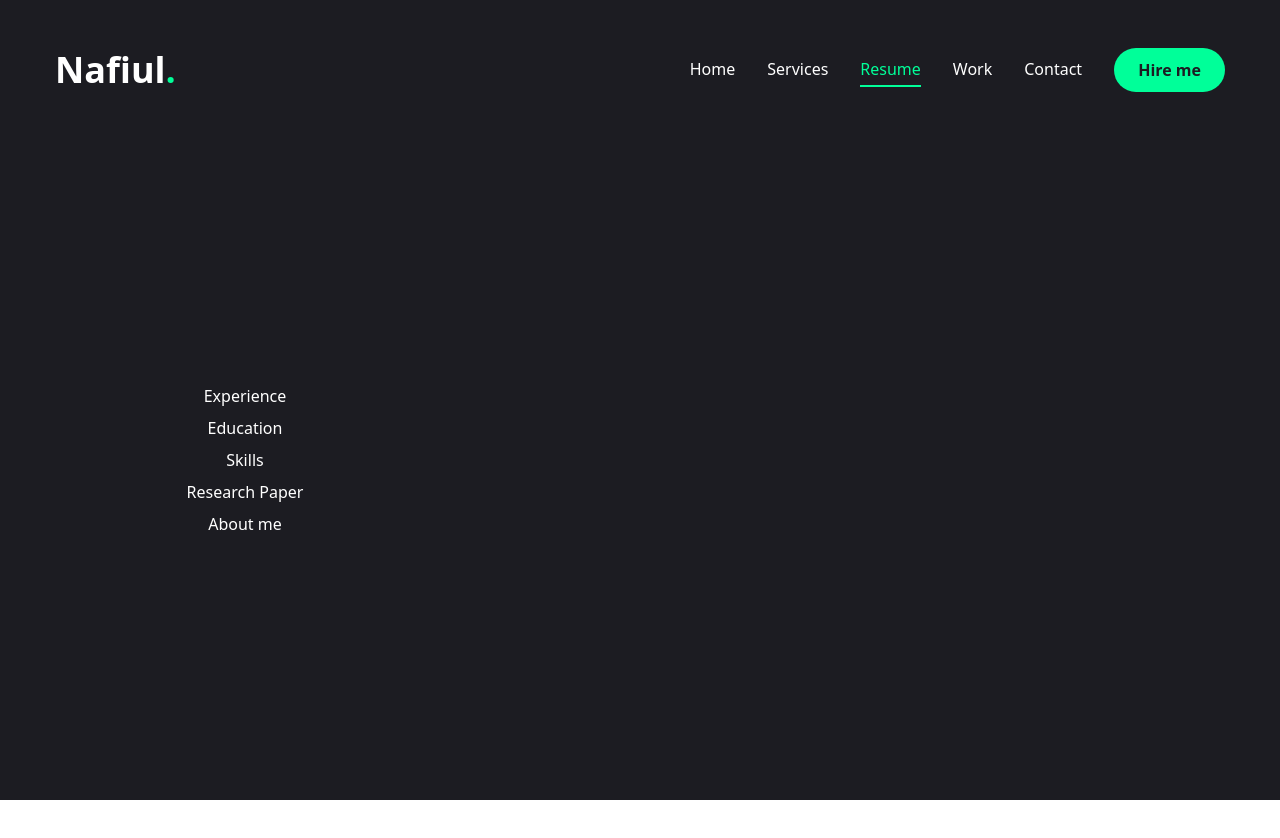
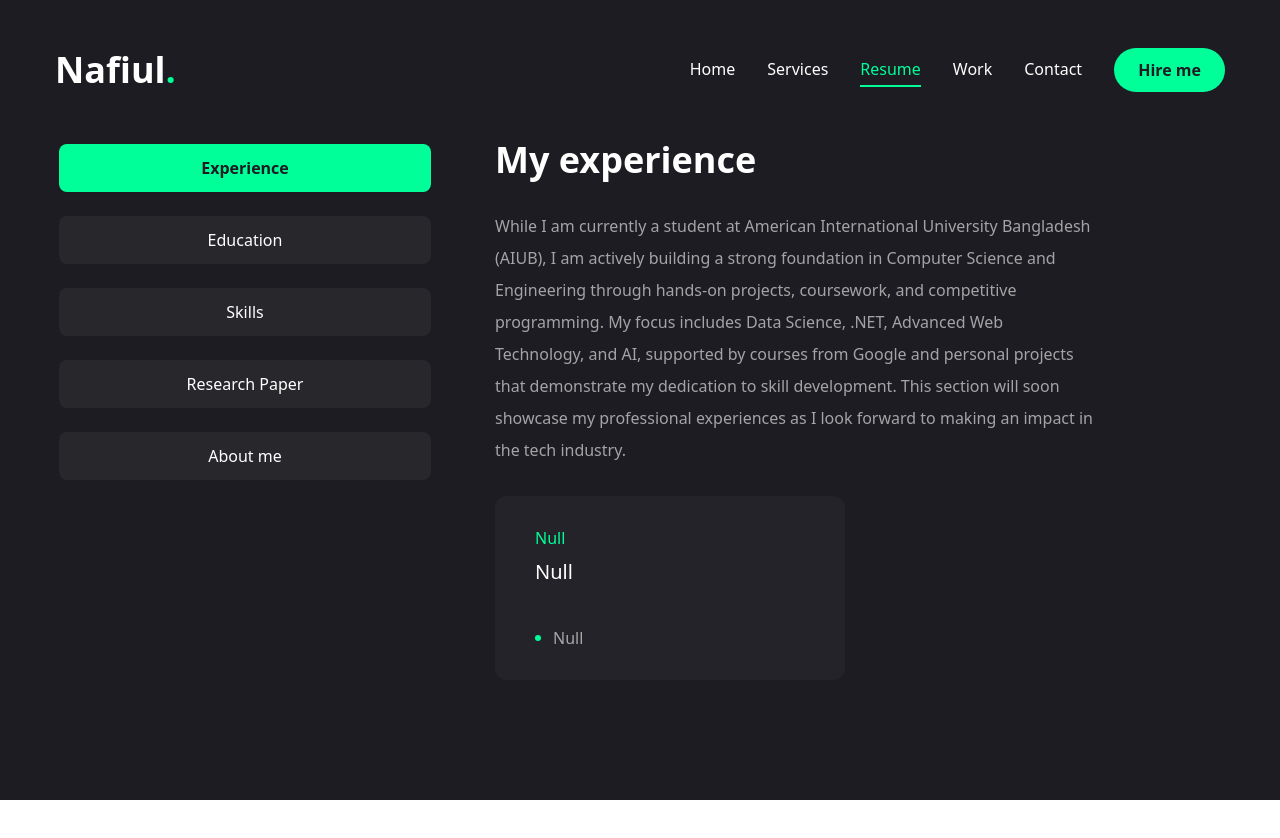
Before and after one commit to nafiulhaqueinan/Portfolio_site, a Next.js app: page /resume in a window 1280 px wide. Shown: the top 838 px of the page. Before the commit the page ends 800 px from the top, so only its background shows below. Built offline with nearby package versions, Linux system fonts and the light colour scheme.

Commit message:
all solved
and

```diff
--- a/app/page.jsx
+++ b/app/page.jsx
@@ -30,7 +30,7 @@
               className="Uppercase flex items-center gap-2"
               >
                 <span>Download CV</span>
-                <FiDownload class="text-xl"/>
+                <FiDownload className="text-xl"/>
               </Button>
               <div className="mb-8 xl:mb-0">
                 <Social
--- a/app/resume/page.jsx
+++ b/app/resume/page.jsx
@@ -1,20 +1,18 @@
 "use client";
 
 import {
-    FaHtml5, FaCss3, FaJs, FaReact, FaFigma, FaNodeJs
+    FaHtml5, FaCss3, FaJs, FaReact, FaFigma, FaNodeJs,FaJava ,FaTerminal
 } from "react-icons/fa";
 import {
-    SiCplusplus, SiPython, SiTensorflow, SiScikitlearn, SiJava, SiMysql, SiCsharp, SiGit, SiIntellijidea, SiGithub, SiPycharm, SiVisualstudiocode, SiWindows, SiLinux, SiArchlinux
+    SiCplusplus, SiPython, SiTensorflow, SiScikitlearn, SiMysql, SiCsharp, SiGit, SiIntellijidea, SiGithub, SiPycharm, SiVisualstudiocode, SiWindows, SiLinux, SiArchlinux
 } from "react-icons/si";
-import {
-    DiBash, DiDocker
-} from "react-icons/di";
+
 import { Description } from "@radix-ui/react-dialog";
 
 const about={
-    title:'About',
+    title:"About",
     Description:
-    "Hello! I'm Nafiul Haque, a passionate and dedicated Computer Science and Engineering student at American International University Bangladesh (AIUB). With a strong foundation in data science, .NET, advanced web technology, and competitive programming, I continuously strive to expand my expertise. I’ve also completed professional courses in AI and Product Management, which help me approach projects with a balanced perspective of both innovation and practicality. I am currently building my portfolio to showcase my skills and projects as I work toward a future in the tech industry.",
+    "Hello! Im Nafiul Haque, a passionate and dedicated Computer Science and Engineering student at American International University Bangladesh (AIUB). With a strong foundation in data science, .NET, advanced web technology, and competitive programming, I continuously strive to expand my expertise. I’ve also completed professional courses in AI and Product Management, which help me approach projects with a balanced perspective of both innovation and practicality. I am currently building my portfolio to showcase my skills and projects as I work toward a future in the tech industry.",
     info:[
     {
         fieldName:"Name",
@@ -117,59 +115,59 @@
 
         {
             icon:<SiCplusplus/>,
-            name:'C++',
+            name:"C++",
         },
         {
             icon:<SiPython/> ,
-            name:'Python',
+            name:"Python",
         },
         {
             icon:<SiTensorflow/>,
-            name:'Tensorflow',
+            name:"Tensorflow",
         },
         {
             icon: <SiScikitlearn/>,
-            name:'Scikitlearn',
+            name:"Scikitlearn",
         },
         {
-            icon: <SiJava/>,
-            name:'Java',
+            icon: <FaJava/>,
+            name:"Java",
         },
         {
             icon: <SiMysql/>,
-            name:'Mysql',
+            name:"Mysql",
         },
         {
             icon: <SiCsharp/>,
-            name:'C#',
+            name:"C#",
         },
         {
-            icon: <DiBash/>,
-            name:'Bash',
+            icon: <FaTerminal/>,
+            name:"Bash",
         },
         {
             icon:<FaHtml5/>,
-            name:'Html 5',
+            name:"Html 5",
         },
         {
             icon: <FaCss3/>,
-            name:'Css',
+            name:"Css",
         },
         {
             icon:<FaReact/> ,
-            name:'React',
+            name:"React",
         },
         {
             icon: <FaJs/>,
-            name:'JavaScript',
+            name:"JavaScript",
         },
         {
             icon:<SiGithub/> ,
-            name:'Github',
+            name:"Github",
         },
         {
             icon:<SiArchlinux/> ,
-            name:'Arch linux',
+            name:"Arch linux",
         },
 
     ],
@@ -177,34 +175,35 @@
 
 const research={
     title:"My Research Paper",
+    discription:"Throughout my academic journey, I have engaged in impactful research projects that bridge theory with practical applications in technology and data science. My recent work includes studies on enhancing the scalability and efficiency of cryptocurrency systems.",
     items:[
         {
             Topic:"Improtance of Research in Undergraduate Level",
-            year:"2024",
-            Domain:"Statistics",
-            Supervised:"Dr.Ummey Aysha"
+            year:"Year: 2024",
+            Domain:"Domain: Statistics",
+            Supervised:"Supervised: Dr.Ummey Aysha"
         },
         {
             Topic:"Revamping Cryptocurrency Systems for Improved Efficiency and Scalability",
-            year:"2024",
-            Domain:"Computer Science",
-            Supervised:"Faruk Abdullha Al Shohan"
+            year:"Year: 2024",
+            Domain:"Domain: Computer Science",
+            Supervised:"Supervised: Faruk Abdullha Al Shohan"
         },
     ],
 };
 
-import { Tabs, TabsContent,TabsList,TabsTrigger } from "@radix-ui/react-tabs";
+import { Tabs, TabsContent,TabsList,TabsTrigger } from "@/components/ui/tabs";
 
-import { Tooltip,TooltipContent,TooltipProvider,TooltipTrigger } from "@radix-ui/react-tooltip";
+import { Tooltip,TooltipContent,TooltipProvider,TooltipTrigger } from "@/components/ui/tooltip";
 
-import { ScrollArea } from "@radix-ui/react-scroll-area";
+import { ScrollArea } from "@/components/ui/scroll-area";
 
 import { motion } from "framer-motion";
 
 const Resume = () =>{
     return (
         <motion.div
-        initial={{opacity:0}}
+        initial={{opacity: 0}}
         animate={{
             opacity:1,
             transition:{delay:2.4,duration:0.4,ease:"easeIn"},
@@ -214,15 +213,151 @@
             <div className="container mx-auto">
                 <Tabs
                 defaultValue="experience"
-                className="flex flex-col xl:flex-row gap-[50px]"
+                className="flex flex-col xl:flex-row gap-[60px]"
                 >
-                    <TabsList className="flex flex-col w-full max-w-[380px] mx-auto xl:mx-0">
+                    <TabsList className="flex flex-col w-full max-w-[380px] mx-auto xl:mx-0 gap-6">
                         <TabsTrigger value="experience">Experience</TabsTrigger>
                         <TabsTrigger value="education">Education</TabsTrigger>
                         <TabsTrigger value="skills">Skills</TabsTrigger>
                         <TabsTrigger value="research">Research Paper</TabsTrigger>
                         <TabsTrigger value="about">About me</TabsTrigger>
                     </TabsList>
+                    {/* content */}
+                    <div className="min-h-[70vh] w-full">
+                        {/* experience */}
+                        <TabsContent value="experience" className="w-full">
+                            <div className="flex flex-col gap-[30px] text-center xl:text-left">
+                                <h3 className="text-4xl font-bold">{experience.title}</h3>
+                                <p className="max-w-[600px] text-white/60 mx-auto xl:mx-0">
+                                {experience.Description}
+                                </p>
+                                <ScrollArea className="h-[400px]">
+                                    <ul className="grid grid-cols-1 lg:grid-cols-2 gap-[30px]">
+                                        {experience.items.map((item,index)=>{
+                                            return(
+                                                <li key={index} className="bg-[#232329] h-[184px] py-6 px-10 rounded-xl flex flex-col justify-center items-center lg:items-start gap-1 ">
+                                                    <span className="text-accent">{item.duration}</span>
+                                                    <h3 className="text-xl max-w-[260px] min-h-[60px] text-center lg:text-left">{item.position}</h3>
+                                                    <div className="flex items-center gap-3">
+                                                        <span className="w-[6px] h-[6px] rounded-full bg-accent"></span>
+                                                        <p className="text-white/60">{item.company}</p>
+                                                    </div>
+                                                </li>
+                                            );
+                                        })}
+                                    </ul>
+                                </ScrollArea>
+                            </div>
+                        </TabsContent>
+
+
+                        {/* Education */}
+                        <TabsContent value="education" className="w-full">
+                        <div className="flex flex-col gap-[30px] text-center xl:text-left">
+                                <h3 className="text-4xl font-bold">{education.title}</h3>
+                                <p className="max-w-[600px] text-white/60 mx-auto xl:mx-0">
+                                {education.Description}
+                                </p>
+                                <ScrollArea className="h-[400px]">
+                                    <ul className="grid grid-cols-1 lg:grid-cols-2 gap-[30px]">
+                                        {education.items.map((item,index)=>{
+                                            return(
+                                                <li key={index} className="bg-[#232329] h-[184px] py-6 px-10 rounded-xl flex flex-col justify-center items-center lg:items-start gap-1 ">
+                                                    <span className="text-accent">{item.duration}</span>
+                                                    <h3 className="text-xl max-w-[260px] min-h-[60px] text-center lg:text-left">{item.Degree}</h3>
+                                                    <div className="flex items-center gap-3">
+                                                        {/* dots */}
+                                                        <span className="w-[6px] h-[6px] rounded-full bg-accent"></span>
+                                                        <p className="text-white/60">{item.institution}</p>
+                                                    </div>
+                                                </li>
+                                            );
+                                        })}
+                                    </ul>
+                                </ScrollArea>
+                        </div>
+                        </TabsContent>
+
+
+                         {/* Skills */}
+                         <TabsContent value="skills" className="w-full h-full">
+                         <div className="flex flex-col gap-[30px]">
+                            <div className="flex flex-col gap-[30px] text-center xl:text-left">
+                                <h3 className="text-4xl font-bold">{skills.title}</h3>
+                                <p className="max-w-[600px] text-white/60 mx-auto xl:mx-0">
+                                {skills.discription}
+                                </p>
+                            </div>
+                            <ul className="grid frid-col-2 sm:grid-cols-3 md:grid-cols-4 gap-4">
+                                {skills.skillList.map((skill,index) => {
+                                    return <li key={index} >
+                                         <TooltipProvider delayDuration={100}>
+                                            <Tooltip>
+                                                <TooltipTrigger className="w-full h-[150px] bg-[#232329] rounded-xl flex justify-center items-center group">
+                                                    <div className="text-6xl group-hover:text-accent transition-all duration-300 ">{skill.icon}</div>
+                                                </TooltipTrigger>
+                                                <TooltipContent>
+                                                    <p className="capitalize">{skill.name}</p>
+                                                </TooltipContent>
+                                            </Tooltip>
+                                        </TooltipProvider>
+                                         </li>;
+                                })}
+                            </ul>
+                         </div>
+                        </TabsContent>
+
+
+                         {/* Research */}
+                         <TabsContent value="research" className="w-full">
+                         <div className="flex flex-col gap-[30px] text-center xl:text-left">
+                                <h3 className="text-4xl font-bold">{research.title}</h3>
+                                <p className="max-w-[600px] text-white/60 mx-auto xl:mx-0">
+                                {research.discription}
+                                </p>
+                                <ScrollArea className="h-[450px]">
+                                    <ul className="grid grid-cols-1 gap-[30px]">
+                                        {research.items.map((item,index)=>{
+                                            return(
+                                                <li key={index} className="bg-[#232329] h-[200px] py-6 px-10 rounded-xl flex flex-col justify-center items-center lg:items-start gap-1 ">
+                                                    <span className="text-accent text-xl">{item.Topic}</span>
+                                                    <span className="text-accent">{item.year}</span>
+                                                    <h3 className="text-base max-w-[230px] min-h-[30px] text-center lg:text-left">{item.Domain}</h3>
+                                                    <div className="flex items-center gap-3">
+                                                        {/* dots */}
+                                                        <span className="w-[6px] h-[6px] rounded-full bg-accent"></span>
+                                                        <p className="text-white/60">{item.Supervised}</p>
+                                                    </div>
+                                                </li>
+                                            );
+                                        })}
+                                    </ul>
+                                </ScrollArea>
+                        </div>
+                        </TabsContent>
+
+
+                         {/* About */}
+                         <TabsContent value="about" className="w-full text-center xl:text-left">
+                         <div className="flex flex-col gap-[30px]">
+                            <h3 className="text-4xl font-bold">{about.title}</h3>
+                            <p className="max-w-[600px] text-white/60 mx-auto xl:mx-0">{about.Description}</p>
+                            <ul className="grid grid-cols-1 xl:grid-cols-2 gap-y-6 max-w-[620px] mx-auto xl:mx-0">
+                                {about.info.map((item,index) =>{
+                                    return(
+                                        <li
+                                        key={index}
+                                        className="flex items-center justify-center xl:justify-start gap-4"
+                                        >
+                                            <span className="text-accent">{item.fieldName}</span>
+                                            <span className="text-xl">{item.fieldValue}</span>
+                                        </li>
+                                    )
+                                })}
+                            </ul>
+                         </div>
+                        </TabsContent>
+                     </div>
                 </Tabs>
             </div>
 
--- a/components/ui/scroll-area.jsx
+++ b/components/ui/scroll-area.jsx
@@ -32,7 +32,7 @@
       className
     )}
     {...props}>
-    <ScrollAreaPrimitive.ScrollAreaThumb className="relative flex-1 rounded-full bg-slate-200 dark:bg-slate-800" />
+    <ScrollAreaPrimitive.ScrollAreaThumb className="relative flex-1 rounded-full bg-accent dark:bg-slate-800" />
   </ScrollAreaPrimitive.ScrollAreaScrollbar>
 ))
 ScrollBar.displayName = ScrollAreaPrimitive.ScrollAreaScrollbar.displayName
--- a/components/ui/tabs.jsx
+++ b/components/ui/tabs.jsx
@@ -11,7 +11,7 @@
   <TabsPrimitive.List
     ref={ref}
     className={cn(
-      "inline-flex h-10 items-center justify-center rounded-md bg-slate-100 p-1 text-slate-500 dark:bg-slate-800 dark:text-slate-400",
+      "inline-flex h-auto rounded-md p-1 text-primary",
       className
     )}
     {...props} />
@@ -22,7 +22,7 @@
   <TabsPrimitive.Trigger
     ref={ref}
     className={cn(
-      "inline-flex items-center justify-center whitespace-nowrap rounded-sm px-3 py-1.5 text-sm font-medium ring-offset-white transition-all focus-visible:outline-none focus-visible:ring-2 focus-visible:ring-slate-950 focus-visible:ring-offset-2 disabled:pointer-events-none disabled:opacity-50 data-[state=active]:bg-white data-[state=active]:text-slate-950 data-[state=active]:shadow-sm dark:ring-offset-slate-950 dark:focus-visible:ring-slate-300 dark:data-[state=active]:bg-slate-950 dark:data-[state=active]:text-slate-50",
+      "inline-flex items-center w-full bg-[#27272c] justify-center whitespace-nowrap text-white rounded-lg p-3 text-base font-medium ring-offset-white transition-all disabled:pointer-events-none disabled:opacity-50 data-[state=active]:bg-accent data-[state=active]:text-primary data-[state=active]:font-bold data-[state=active]:shadow-sm",
       className
     )}
     {...props} />
@@ -33,7 +33,7 @@
   <TabsPrimitive.Content
     ref={ref}
     className={cn(
-      "mt-2 ring-offset-white focus-visible:outline-none focus-visible:ring-2 focus-visible:ring-slate-950 focus-visible:ring-offset-2 dark:ring-offset-slate-950 dark:focus-visible:ring-slate-300",
+      "min-h-[480px] ring-offset-white focus-visible:outline-none focus-visible:ring-2 focus-visible:ring-slate-950 focus-visible:ring-offset-2 dark:ring-offset-slate-950 dark:focus-visible:ring-slate-300",
       className
     )}
     {...props} />
```
